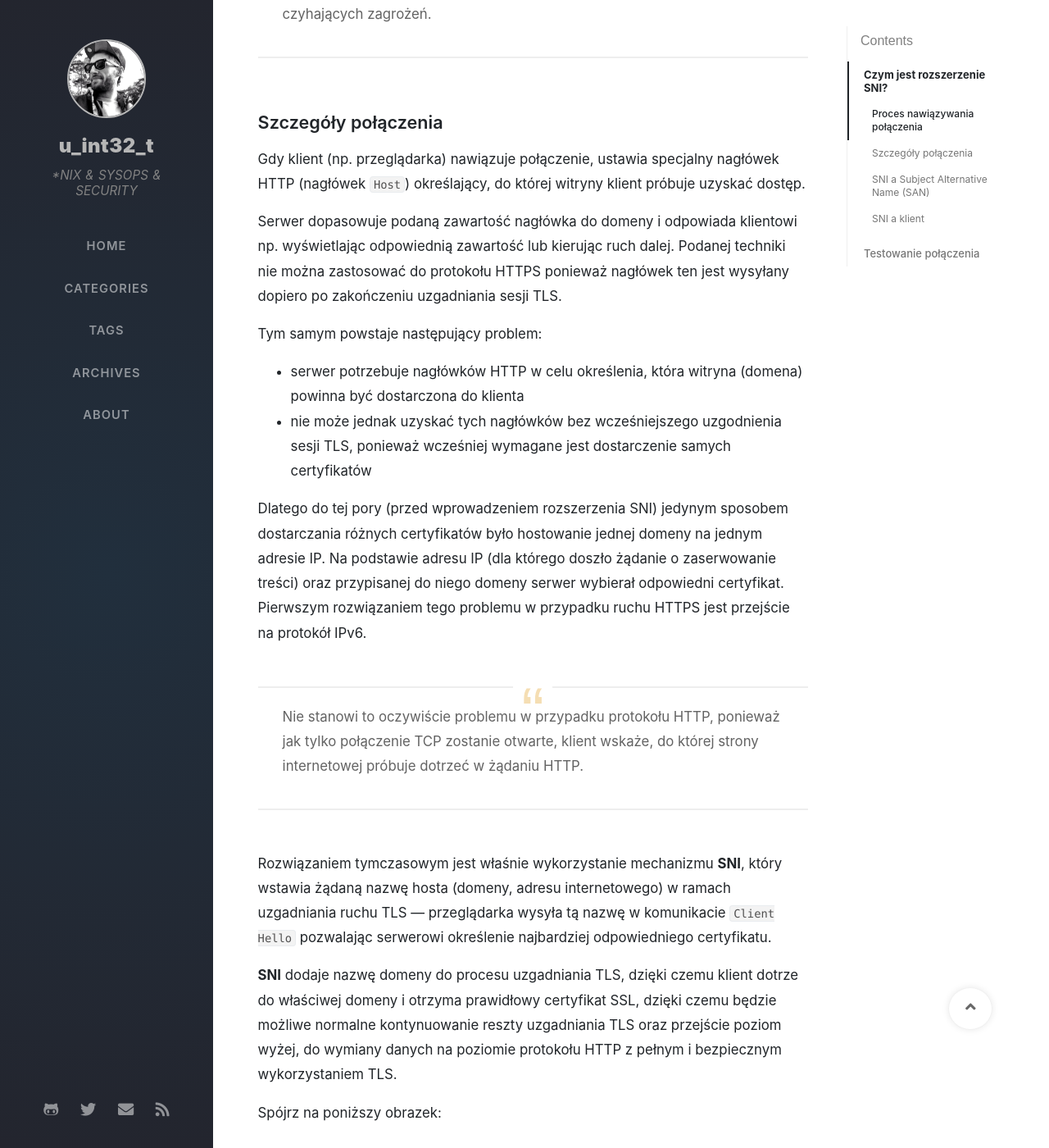
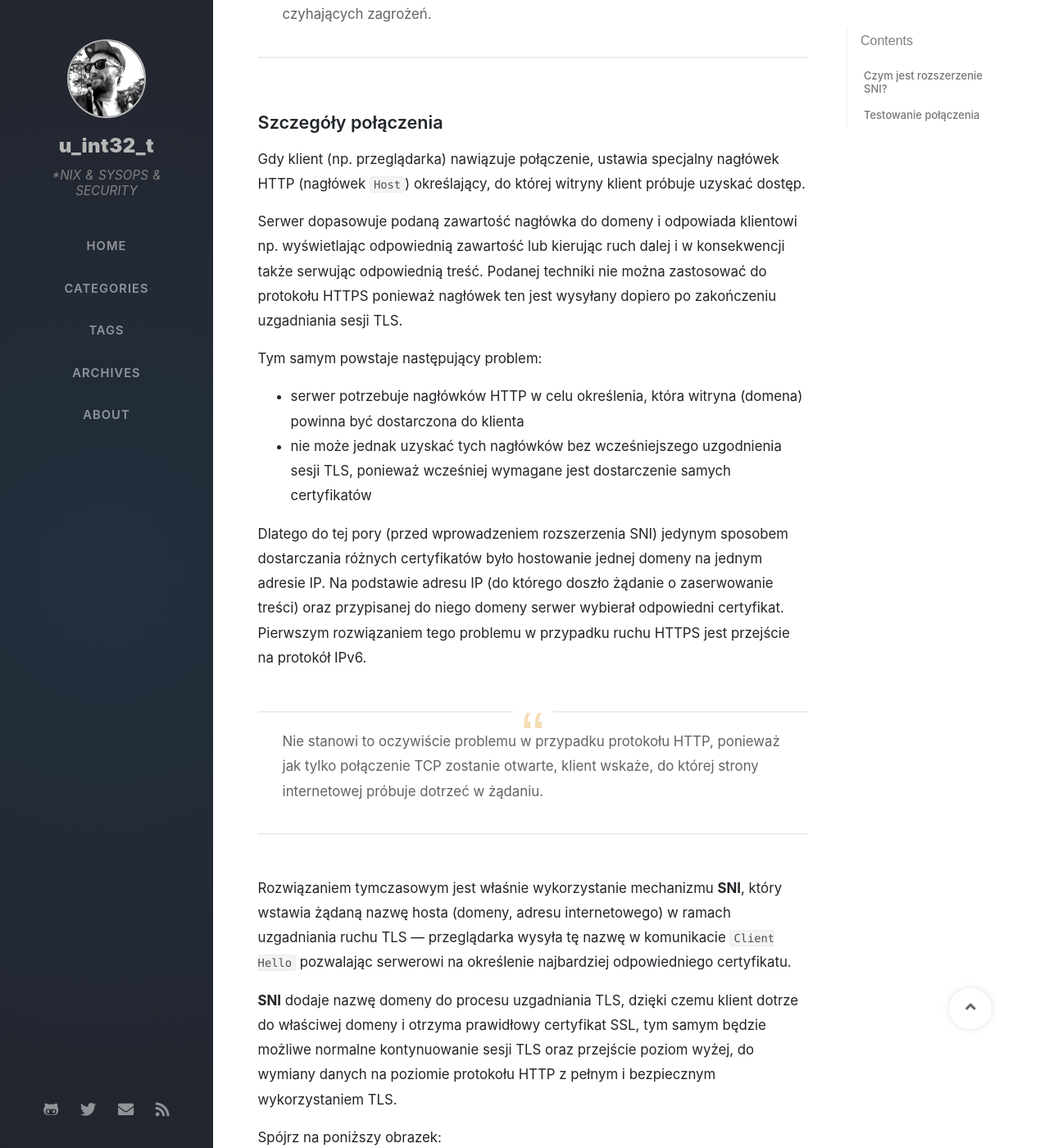
Before and after one commit to morristech/trimstray.github.io, a Jekyll site: the page built from _posts/2015-09-11-openssl-mechanizm_sni_oraz_rozszerzenie_san.md, in a window 1280 px wide and 1400 px high, scrolled down 1619 px. Shown: the whole window at 82% size. Built offline with Jekyll 4.4.1, drawn with Linux system fonts in a browser that asks for light colours; nearby versions of some CDN libraries; some web fonts are replaced; comment, search, counter and statistics services are not loaded; some of the changed text lies outside the part shown.

Commit message:
fix typos; minor updates (v1) - signed-off-by: trimstray <trimstray@gmail.com>

````diff
--- a/_posts/2015-09-11-openssl-mechanizm_sni_oraz_rozszerzenie_san.md
+++ b/_posts/2015-09-11-openssl-mechanizm_sni_oraz_rozszerzenie_san.md
@@ -16,38 +16,38 @@ Za pomocą biblioteki `openssl` można testować praktycznie **każdą** usług
 
 **SNI** (ang. _Server Name Indication_) jest rozszerzeniem protokołu TLS, które umożliwia serwerom używanie wielu certyfikatów na jednym adresie IP.
 
-Ponieważ liczba dostępnych adresów IP stale maleje, pozostałe mogą być alokowane bardziej efektywnie. W większości przypadków można uruchomić aplikację z obsługą protokołu SSL/TLS bez konieczności zakupu dodatkowego adresu IP.
+Ponieważ liczba dostępnych adresów IPv4 stale maleje, pozostałe mogą być alokowane bardziej efektywnie. W większości przypadków można uruchomić aplikację z obsługą protokołu SSL/TLS bez konieczności zakupu dodatkowego adresu IP.
 
 Zgodnie z [RFC 6066 - Server Name Indication](https://tools.ietf.org/html/rfc6066#page-6) rozszerzenie to pozwala klientowi na wskazanie nazwy hosta, z którym klient stara się nawiązać połączenie na początku procesu uzgadniania sesji SSL/TLS. Jak zostało powiedziane wyżej — pozwala to serwerowi na przedstawienie wielu certyfikatów na tym samym adresie IP i numerze portu, a tym samym umożliwia korzystanie z tego samego adresu IP przez wiele witryn wykorzystujących protokół HTTPS.
 
-  > Żądana nazwa hosta (domeny), którą ustala klient podczas połączenia, nie jest szyfrowana. Dzięki temu podsłuchując można zobaczyć, z którą witryną nawiązywane będzie połączenie.
+  > Żądana nazwa hosta (domeny), którą ustala klient podczas połączenia, nie jest szyfrowana. Dzięki temu podsłuchując ruch można zobaczyć, z którą witryną nawiązywane będzie połączenie.
 
 ## Proces nawiązywania połączenia
 
-Podczas nawiązywania połączenia TLS klient wysyła żądanie z prośbą o certyfikat serwera. Gdy serwer wysyła certyfikat, klient sprawdza go i porównuje nazwę z nazwami zawartymi w certyfikacie (pola **CN** oraz **SAN**).
+Podczas nawiązywania połączenia TLS klient wysyła żądanie z prośbą o certyfikat serwera. Gdy serwer odsyła certyfikat do klienta, ten sprawdza go i porównuje nazwę z nazwami zawartymi w certyfikacie (pola **CN** oraz **SAN**).
 
 Jeżeli domena zostanie znaleziona, połączenie odbywa się w normalny sposób (standardowa sesja SSL/TLS). Jeżeli domena nie zostanie znaleziona, oprogramowanie klienta powinno wyświetlić ostrzeżenie zaś połączenie powinno zostać przerwane.
 
-  > Niedopasowanie nazw może oznaczać próbę ataku typu **MITM**. Niektóre z aplikacji (np. przeglądarki internetowe) pozwalają na ominięcie ostrzeżenia w celu kontynuowania połączenia — przerzucają tym samym odpowiedzialność na użytkownika, który często jest nieświadomy czyhających zagrożeń.
+  > Niedopasowanie nazw może oznaczać próbę ataku typu **MITM**. Niektóre z aplikacji (np. przeglądarki internetowe) pozwalają na ominięcie ostrzeżenia w celu kontynuowania połączenia — przerzucając tym samym odpowiedzialność na użytkownika, który często jest nieświadomy czyhających zagrożeń.
 
 ## Szczegóły połączenia
 
 Gdy klient (np. przeglądarka) nawiązuje połączenie, ustawia specjalny nagłówek HTTP (nagłówek `Host`) określający, do której witryny klient próbuje uzyskać dostęp.
 
-Serwer dopasowuje podaną zawartość nagłówka do domeny i odpowiada klientowi np. wyświetlając odpowiednią zawartość lub kierując ruch dalej. Podanej techniki nie można zastosować do protokołu HTTPS ponieważ nagłówek ten jest wysyłany dopiero po zakończeniu uzgadniania sesji TLS.
+Serwer dopasowuje podaną zawartość nagłówka do domeny i odpowiada klientowi np. wyświetlając odpowiednią zawartość lub kierując ruch dalej i w konsekwencji także serwując odpowiednią treść. Podanej techniki nie można zastosować do protokołu HTTPS ponieważ nagłówek ten jest wysyłany dopiero po zakończeniu uzgadniania sesji TLS.
 
 Tym samym powstaje następujący problem:
 
 - serwer potrzebuje nagłówków HTTP w celu określenia, która witryna (domena) powinna być dostarczona do klienta
 - nie może jednak uzyskać tych nagłówków bez wcześniejszego uzgodnienia sesji TLS, ponieważ wcześniej wymagane jest dostarczenie samych certyfikatów
 
-Dlatego do tej pory (przed wprowadzeniem rozszerzenia SNI) jedynym sposobem dostarczania różnych certyfikatów było hostowanie jednej domeny na jednym adresie IP. Na podstawie adresu IP (dla którego doszło żądanie o zaserwowanie treści) oraz przypisanej do niego domeny serwer wybierał odpowiedni certyfikat. Pierwszym rozwiązaniem tego problemu w przypadku ruchu HTTPS jest przejście na protokół IPv6.
+Dlatego do tej pory (przed wprowadzeniem rozszerzenia SNI) jedynym sposobem dostarczania różnych certyfikatów było hostowanie jednej domeny na jednym adresie IP. Na podstawie adresu IP (do którego doszło żądanie o zaserwowanie treści) oraz przypisanej do niego domeny serwer wybierał odpowiedni certyfikat. Pierwszym rozwiązaniem tego problemu w przypadku ruchu HTTPS jest przejście na protokół IPv6.
 
-  > Nie stanowi to oczywiście problemu w przypadku protokołu HTTP, ponieważ jak tylko połączenie TCP zostanie otwarte, klient wskaże, do której strony internetowej próbuje dotrzeć w żądaniu HTTP.
+  > Nie stanowi to oczywiście problemu w przypadku protokołu HTTP, ponieważ jak tylko połączenie TCP zostanie otwarte, klient wskaże, do której strony internetowej próbuje dotrzeć w żądaniu.
 
-Rozwiązaniem tymczasowym jest właśnie wykorzystanie mechanizmu **SNI**, który wstawia żądaną nazwę hosta (domeny, adresu internetowego) w ramach uzgadniania ruchu TLS — przeglądarka wysyła tą nazwę w komunikacie `Client Hello` pozwalając serwerowi określenie najbardziej odpowiedniego certyfikatu.
+Rozwiązaniem tymczasowym jest właśnie wykorzystanie mechanizmu **SNI**, który wstawia żądaną nazwę hosta (domeny, adresu internetowego) w ramach uzgadniania ruchu TLS — przeglądarka wysyła tę nazwę w komunikacie `Client Hello` pozwalając serwerowi na określenie najbardziej odpowiedniego certyfikatu.
 
-**SNI** dodaje nazwę domeny do procesu uzgadniania TLS, dzięki czemu klient dotrze do właściwej domeny i otrzyma prawidłowy certyfikat SSL, dzięki czemu będzie możliwe normalne kontynuowanie reszty uzgadniania TLS oraz przejście poziom wyżej, do wymiany danych na poziomie protokołu HTTP z pełnym i bezpiecznym wykorzystaniem TLS.
+**SNI** dodaje nazwę domeny do procesu uzgadniania TLS, dzięki czemu klient dotrze do właściwej domeny i otrzyma prawidłowy certyfikat SSL, tym samym będzie możliwe normalne kontynuowanie sesji TLS oraz przejście poziom wyżej, do wymiany danych na poziomie protokołu HTTP z pełnym i bezpiecznym wykorzystaniem TLS.
 
 Spójrz na poniższy obrazek:
 
@@ -82,16 +82,16 @@ chain of trust:
 verification: ok
 ```
 
+## SNI a klient
+
 Jak już powiedziałem na wstępie, `SNI` to rozszerzenie protokołu TLS, które jest swego rodzaju odpowiednikiem nagłówka `Host` protokołu HTTP. Pozwala serwerowi wybrać odpowiedni certyfikat, który ma zostać przedstawiony klientowi, bez ograniczenia korzystania z oddzielnych adresów IP po stronie serwera (upraszcza to posiadanie wielu certyfikatów).
 
-## SNI a klient
-
-Poprawne działanie rozszerzenia **SNI** zależy od:
+Poprawne działanie tego rozszerzenia zależy od:
 
 - poprawnej obsługi po stronie serwera (w większości przypadków każdy serwer obsługuje ten mechanizm poprawnie)
 - poprawnej obsługi po stronie klienta (w większości oprogramowania funkcja ta jest zaimplementowana)
 
-Zdecydowana większość przeglądarek i systemów operacyjnych obsługuje **SNI**. W przypadku nieaktualnych klientów, którzy nie wspierają tego rozszerzenia, użytkownik prawdopodobnie nie będzie mógł uzyskać dostępu do niektórych witryn, a przeglądarka zwróci komunikat "Połączenie nie jest prywatne".
+Zdecydowana większość przeglądarek i systemów operacyjnych obsługuje **SNI**. W przypadku nieaktualnych klientów, którzy nie wspierają tego rozszerzenia, użytkownik prawdopodobnie nie będzie mógł uzyskać dostępu do niektórych witryn, a przeglądarka zwróci komunikat "_Połączenie nie jest prywatne_".
 
 # Testowanie połączenia
 
````
